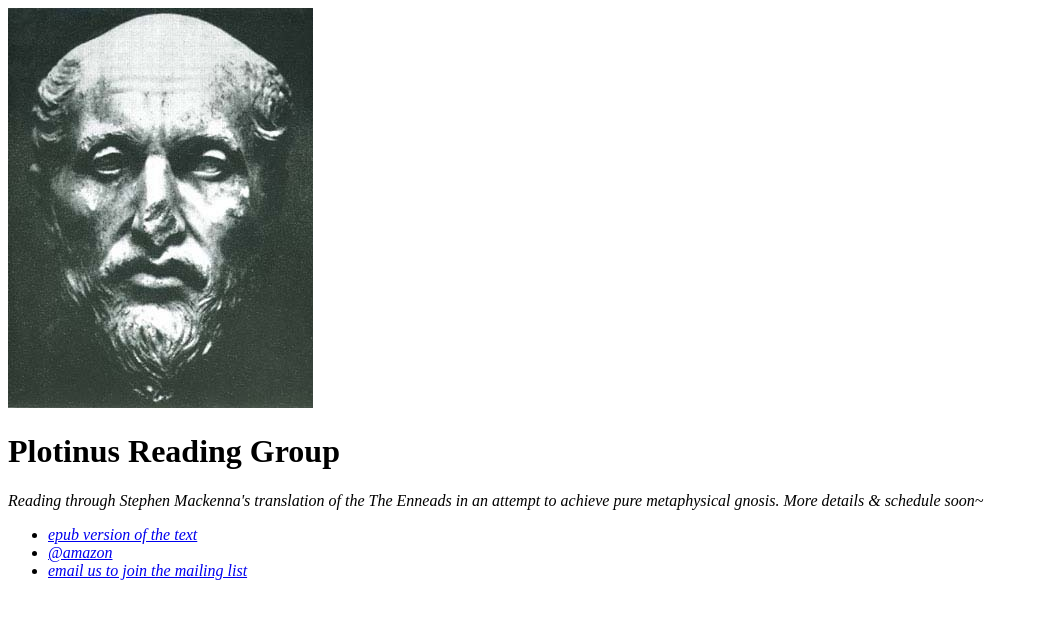
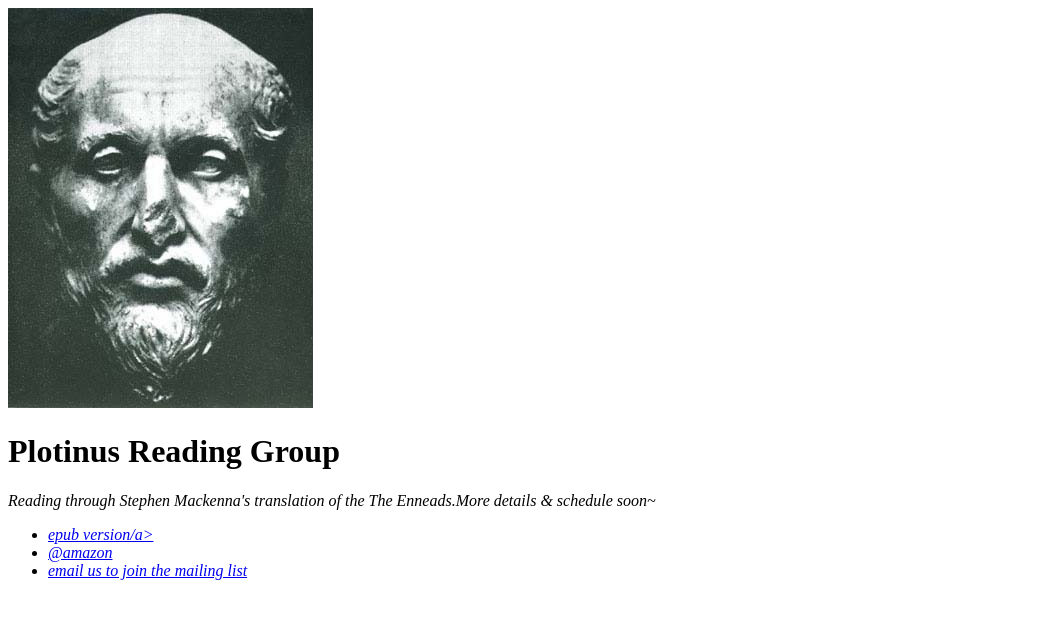
Before and after one commit to plotinusreadinggroup/plotinusreadinggroup.github.io, a plain HTML site: page index.html in a window 1280 px wide. Shown: the whole page, without its empty margins (0-1038 px from the left). Drawn offline with Linux system fonts and the light colour scheme.

Commit message:
Update index.html

```diff
--- a/index.html
+++ b/index.html
@@ -10,11 +10,12 @@
 
 		</nav>
         		<h1>Plotinus Reading Group</h1>
-				<p><em>Reading through Stephen Mackenna's translation of the <em>The Enneads</em> in an attempt to achieve pure metaphysical gnosis. More details & schedule soon~</p>
+				<p><em>Reading through Stephen Mackenna's translation of the <em>The Enneads.</em>More details & schedule soon~</p>
 
 		<footer>
     		<ul>
-			<li><a href="https://drive.google.com/open?id=1OsV1MucOdvSXZgx8qlpJ0gHJkw_FM70O">epub version of the text</a></li>
+
+			<li><a href="https://drive.google.com/open?id=1YovDr157pf-0eKiyJPwn3mcVG3_xr6-V">epub version/a></li>
 			<li><a href="https://www.amazon.com/Enneads-Classics-Plotinus-ebook/dp/B002XHNOHY/ref=sr_1_3?dchild=1&keywords=enneads&qid=1585690292&s=books&sr=1-3">@amazon</a></li>
 			<li><a href="mailto:plotinusreadinggroup@gmail.com?Subject=Please add me to the PRG mailing list">email us to join the mailing list</a></li>
 			</ul>
```
